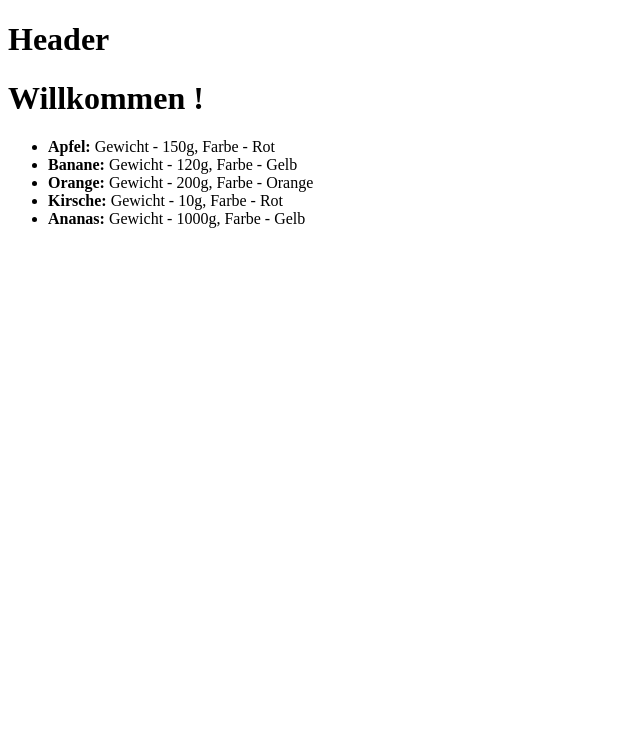
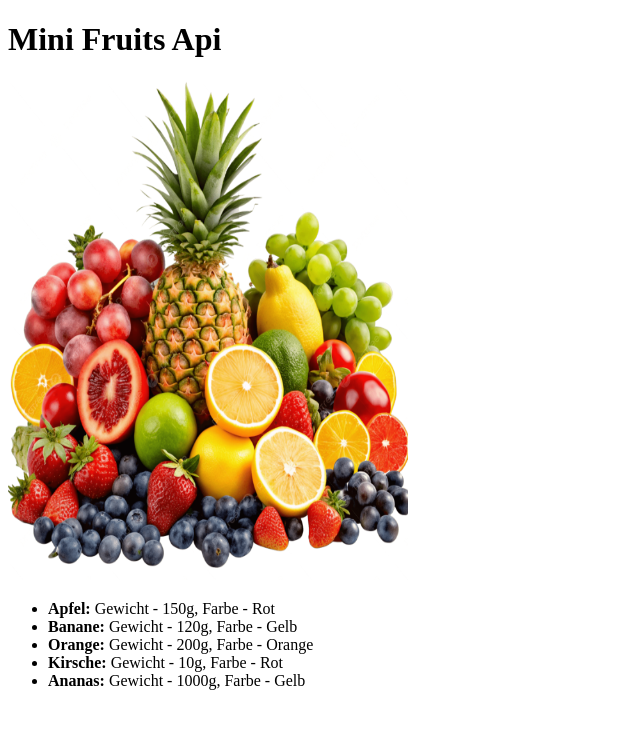
Before and after one commit to Olivierentwicklung/DAIntensivKursPublic, a Django app: page /fruits/list/ in a window 1280 px wide. Shown: the top 729 px of the page, without its empty margins (0-640 px from the left). Run offline with Django 5.2, Linux system fonts and the light colour scheme.

Commit message:
feat: add fruit images and update header with logo

```diff
--- a/fruit_app/templates/fruit_app/base.html
+++ b/fruit_app/templates/fruit_app/base.html
@@ -7,8 +7,8 @@
     <title>Fruit App</title>
   </head>
   <body>
-    {% include "fruit_app/header.html" %}
-    <h1>Willkommen !</h1>
+    <header>{% include "fruit_app/header.html" %}</header>
+
     {% block content %} {% endblock %} {% block infos %} {% endblock %}
   </body>
 </html>
--- a/fruit_app/templates/fruit_app/header.html
+++ b/fruit_app/templates/fruit_app/header.html
@@ -1 +1,7 @@
-<h1>Header</h1>
+<h1>Mini Fruits Api</h1>
+<img
+  src="../../static/fruit_app/img/fruits.png"
+  alt="Fruits"
+  width="400"
+  height="500"
+/>
```
Also changed, not shown: fruit_app/static/fruit_app/img/ananas.jpg (added), fruit_app/static/fruit_app/img/apfel.webp (added), fruit_app/static/fruit_app/img/banane.jpg (added), fruit_app/static/fruit_app/img/fruits.png (added), fruit_app/static/fruit_app/img/kirsche.jpg (added), fruit_app/static/fruit_app/img/orange.jpg (added).
